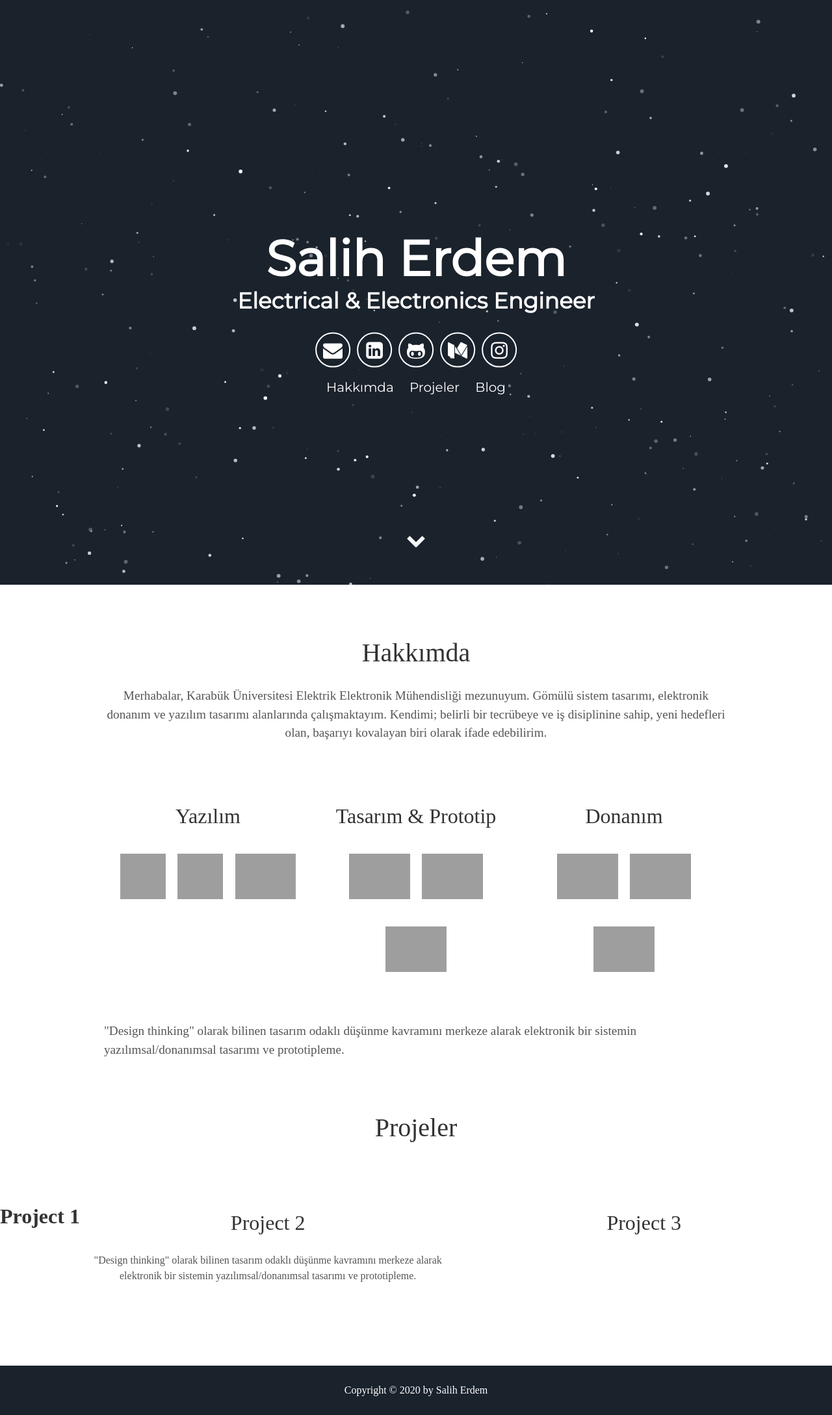
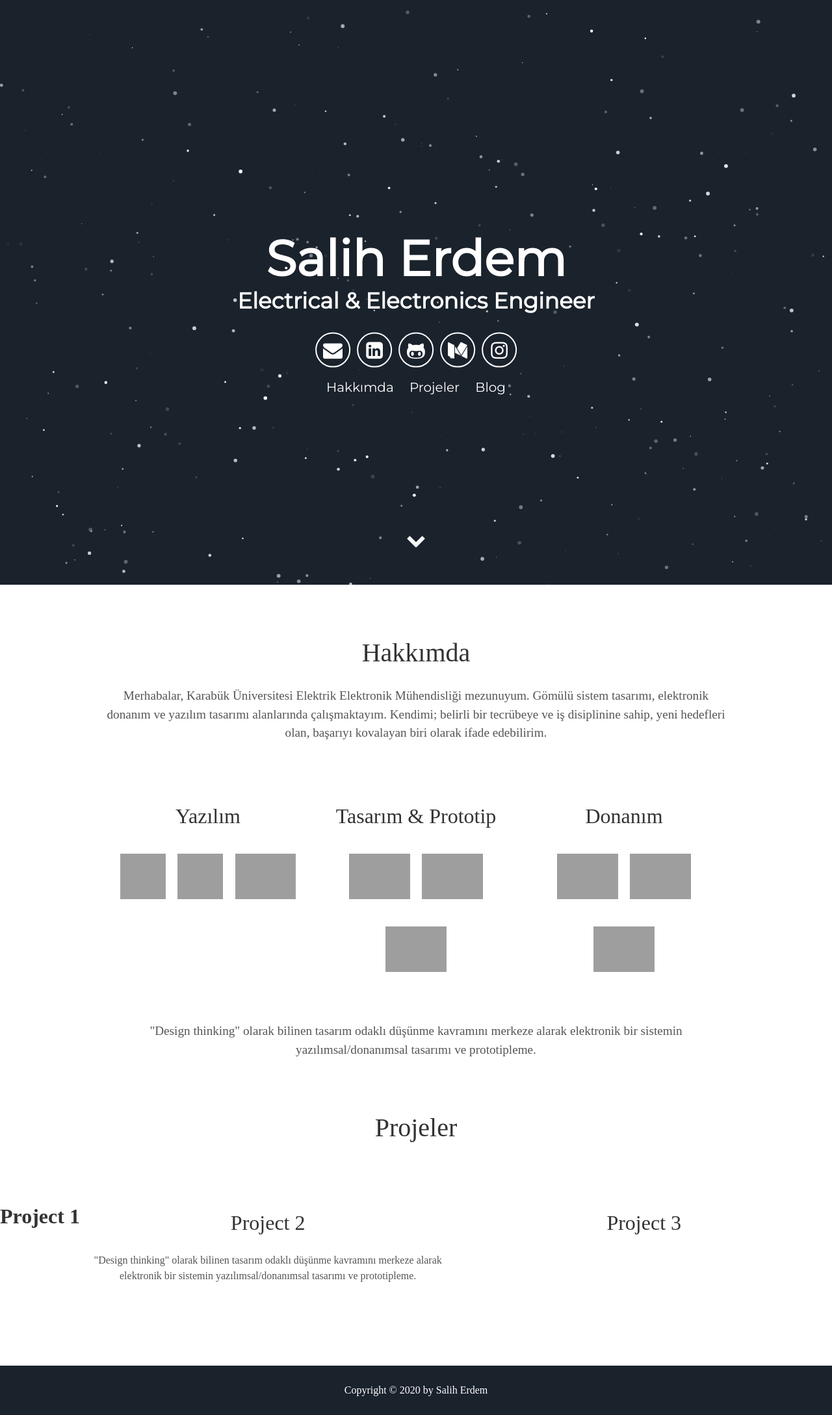
Before and after one commit to erdmsalih/erdmsalih.github.io, a Jekyll site: the page built from index.html, in a window 1280 px wide. Shown: the whole page at 65% size. Built offline with Jekyll 4.4.1, drawn with Linux system fonts in a browser that asks for light colours; some web fonts are replaced; grey boxes are pictures that could not be loaded.

Commit message:
Update about.html

```diff
--- a/_includes/about.html
+++ b/_includes/about.html
@@ -28,9 +28,8 @@
             </p>
     </div>
 </div>
-<div class="download-section">
-            <div class="container">
-                <div class="col-lg-8 col-lg-offset-2">
+<div align="center">
+  <div class="tech">
       <p>
       "Design thinking" olarak bilinen tasarım odaklı düşünme kavramını merkeze alarak elektronik bir sistemin yazılımsal/donanımsal tasarımı ve prototipleme.
         </p>
```
